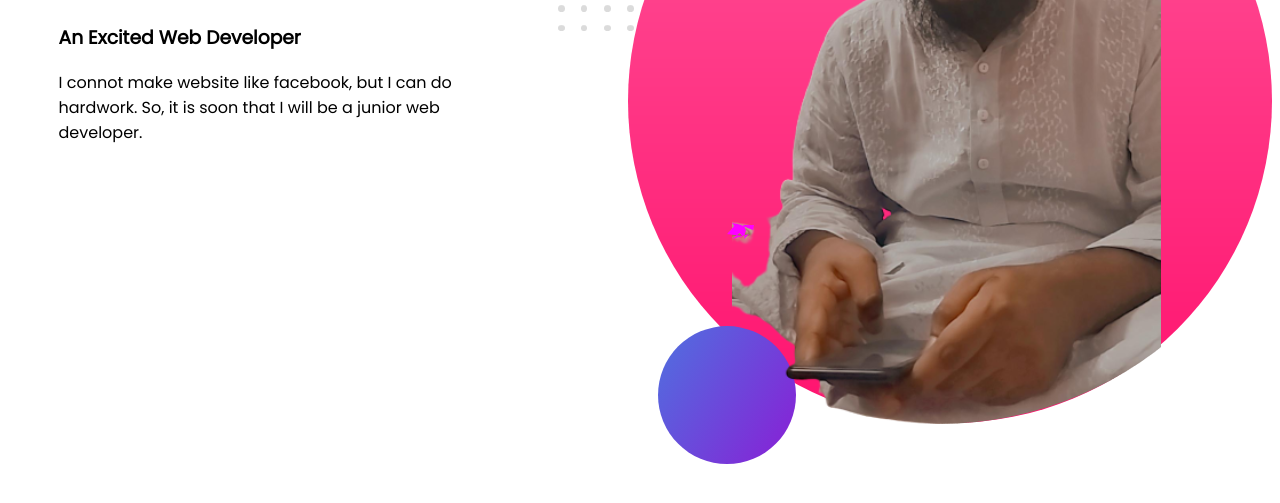
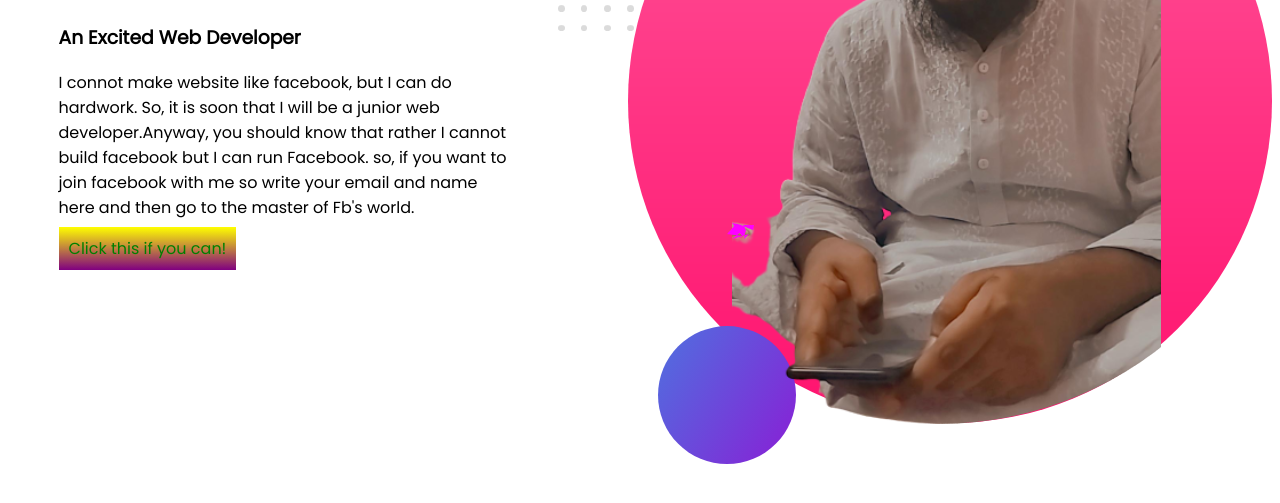
Before and after one commit to Raiyan109/Raiyan-portfolio, a plain HTML site: page index.html in a window 1280 px wide. Shown: the part 229-732 px from the top of the page. Drawn offline with Linux system fonts and the light colour scheme.

Commit message:
button added

```diff
--- a/index.html
+++ b/index.html
@@ -19,8 +19,12 @@
             <h1><span class="rai-name-color">Raiyan Kabir's </span>World</h1>
             <h3>An Excited Web Developer</h3>
             <p>I connot make website like facebook, but I can do hardwork. So, it is soon that I will be a junior web
-                developer.
+                developer.Anyway, you should know that rather I cannot build facebook but I can run Facebook. so, if you
+                want to join facebook with me so write your email and name here and then go to the master of Fb's world.
             </p>
+            <a target="_blank" class="if-you-can" href="https://www.facebook.com/profile.php?id=100008869806599">Click
+                this if you can!</a>
+
         </div>
         <div>
             <img src="raiyanvab.png" alt="">
--- a/style.css
+++ b/style.css
@@ -15,7 +15,14 @@ h1{
 .excited-developer{
     width: 50% ;
     padding: 4% ;
+    margin-bottom: 20px ;
 }
 .excited-developer img{
     width: 90% ;
 }
+.if-you-can{
+    padding: 10px ;
+    background-image: linear-gradient(yellow, purple);
+    color: green;
+    text-decoration: none;
+}
```
